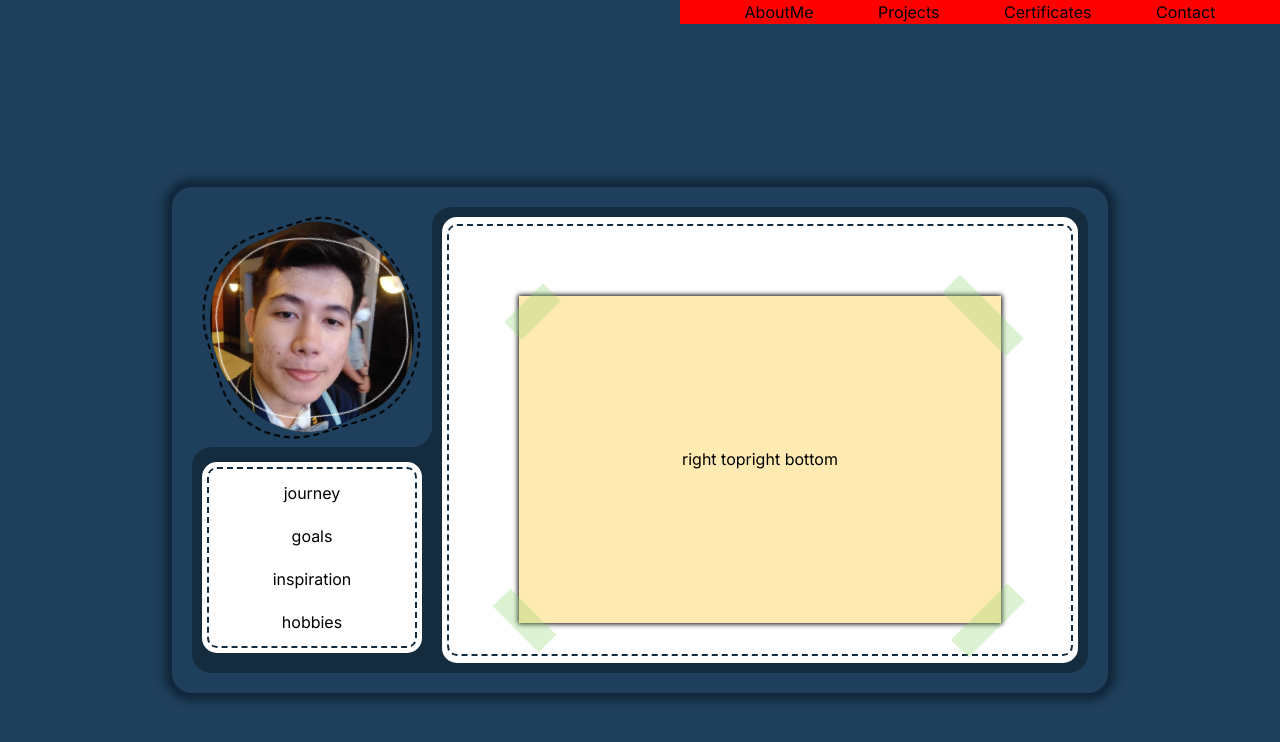
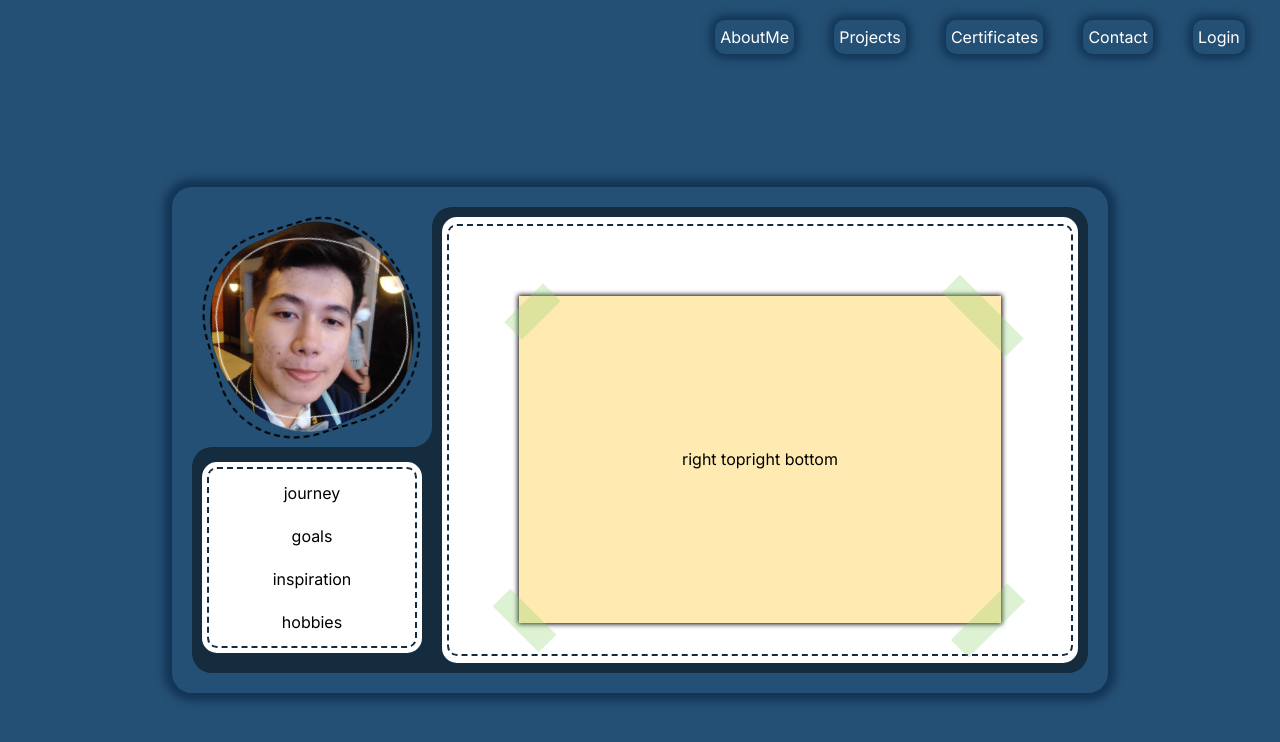
Before and after one commit to lancers2020/mini-portfolio, a Next.js app: page / in a window 1280 px wide. Shown: the top 742 px of the page. Built offline with nearby package versions, Linux system fonts and the light colour scheme.

Commit message:
added navbar design

```diff
--- a/app/components/buttons/basicButton.js
+++ b/app/components/buttons/basicButton.js
@@ -10,6 +10,7 @@ const BasicButton = ({
     margin = 0,
     className = "",
     cursor = "pointer",
+    onClick = null,
 }) => {
     const style = {
         color: textColor,
@@ -24,7 +25,7 @@ const BasicButton = ({
         cursor,
     };
     return (
-        <div className={className} style={style}>
+        <div onClick={onClick} className={className} style={style}>
             {text}
         </div>
     );
--- a/app/components/sections/Navbar.js
+++ b/app/components/sections/Navbar.js
@@ -1,14 +1,40 @@
 import React from "react";
 import style from "./style.module.css";
+import BasicButton from "../buttons/basicButton";
+
+const NavBarButtons = ({ text }) => {
+    return (
+        <div>
+            <BasicButton
+                text={text}
+                margin={"5px 0"}
+                borderRadius={12}
+                className={style.navbarButtons}
+                textColor="white"
+            />
+        </div>
+    );
+};
 
 function Navbar() {
     return (
         <section className={style.navbarWrapper}>
             <ul>
-                <li>AboutMe</li>
-                <li>Projects</li>
-                <li>Certificates</li>
-                <li>Contact</li>
+                <li>
+                    <NavBarButtons text={"AboutMe"} />
+                </li>
+                <li>
+                    <NavBarButtons text={"Projects"} />
+                </li>
+                <li>
+                    <NavBarButtons text={"Certificates"} />
+                </li>
+                <li>
+                    <NavBarButtons text={"Contact"} />
+                </li>
+                <li>
+                    <NavBarButtons text={"Login"} />
+                </li>
             </ul>
         </section>
     );
--- a/app/components/sections/style.module.css
+++ b/app/components/sections/style.module.css
@@ -1,8 +1,10 @@
 .parentWrapper {
     padding: 20px;
-    background-color: #1f405c;
+    /* background-color: #1f405c; */
+    background-color: #255075;
     border-radius: 20px;
-    box-shadow: 0px 0px 8px 8px #10263a;
+    /* box-shadow: 0px 0px 8px 8px #10263a; */
+    box-shadow: 0px 0px 8px 8px #113555;
     min-height: 466px;
 }
 .wrapper {
@@ -19,6 +21,7 @@
 
 .avatarWrapper {
     background-color: #1f405c;
+    background-color: #255075;
     border-bottom-right-radius: 20px;
     padding: 20px;
 }
@@ -166,6 +169,7 @@
 
 .bgLeft {
     background-color: #1f405c;
+    background-color: #255075;
     width: 100%;
     height: 50%;
     display: flex;
@@ -175,6 +179,7 @@
 
 .bgRight {
     background-color: #1f405c;
+    background-color: #255075;
     width: 100%;
     /* height: 100%; */
 }
@@ -184,11 +189,23 @@
     position: fixed;
     top: 0;
     right: 0;
+    margin-top: 10px;
 }
 
 .navbarWrapper > ul {
     display: flex;
-    background-color: red;
+    /* background-color: red; */
     min-width: 600px;
     justify-content: space-evenly;
 }
+
+.navbarWrapper > ul > li {
+    /* background-color: blue; */
+    padding: 5px;
+}
+
+.navbarButtons {
+    background-color: #255075 !important;
+    border-radius: 10px !important;
+    box-shadow: 0px 0px 8px 5px #113555;
+}
--- a/app/style.module.css
+++ b/app/style.module.css
@@ -3,6 +3,8 @@
     justify-content: center;
     align-items: center;
     padding-top: 10vh;
-    background-color: #1f405c;
+    /* background-color: #1f405c; */
+    background-color: #255075;
+    /* background-color: white; */
     height: 100vh;
 }
```
Also changed, not shown: design_details.txt.
